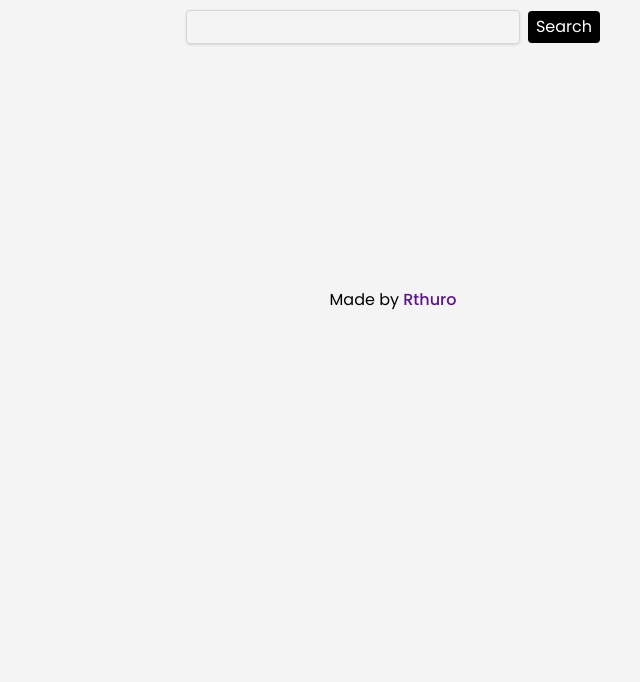
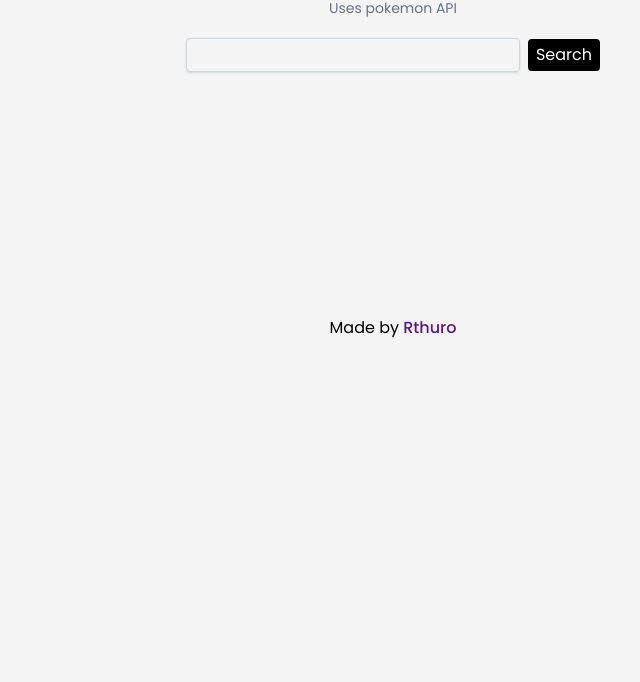
Before and after one commit to Rthuro/js-mini-projects, a website: page src/pages/pokemon/index.html in a window 1280 px wide. Shown: the part 118-800 px from the top of the page, without its empty margins (247-887 px from the left). Drawn offline with nearby package versions, Linux system fonts and the light colour scheme.

Commit message:
Update index.html

```diff
--- a/src/pages/pokemon/index.html
+++ b/src/pages/pokemon/index.html
@@ -15,6 +15,7 @@
     </nav>
     <section class="flex flex-col items-center justify-center gap-2">
         <h1 class="text-2xl">Pokemon Search</h1>
+        <p class="text-gray-500 max-w-[31rem] text-wrap text-center text-sm px-3">Uses pokemon API</p>
         <div class="flex items-center justify-center gap-2 my-3">
             <input type="text" id="search-input" class="shadow-sm py-1 px-2 rounded-sm border border-gray-300">
             <button id="search-button" class=" py-1 px-2 text-white bg-black rounded-sm">Search</button>
```
